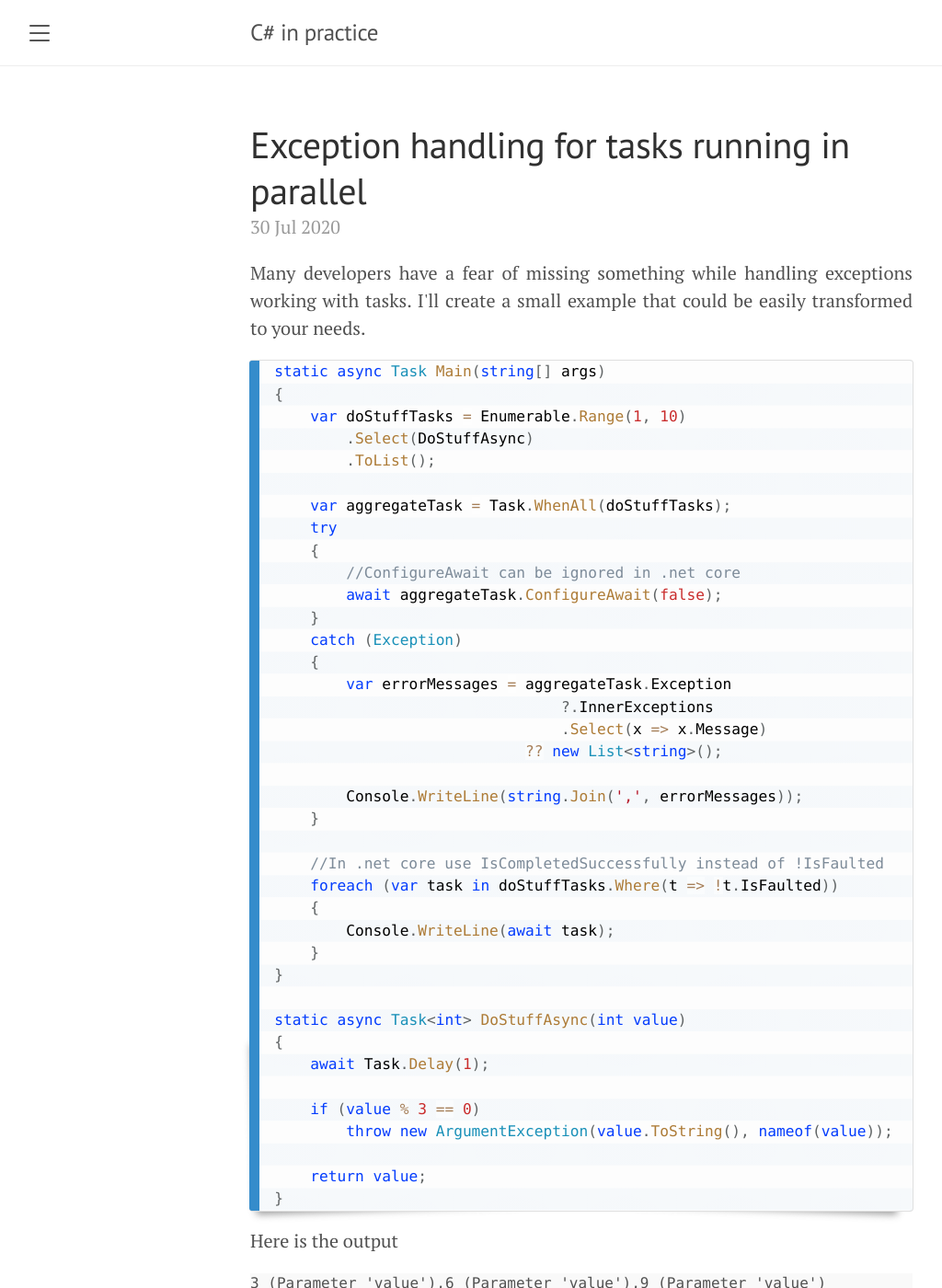
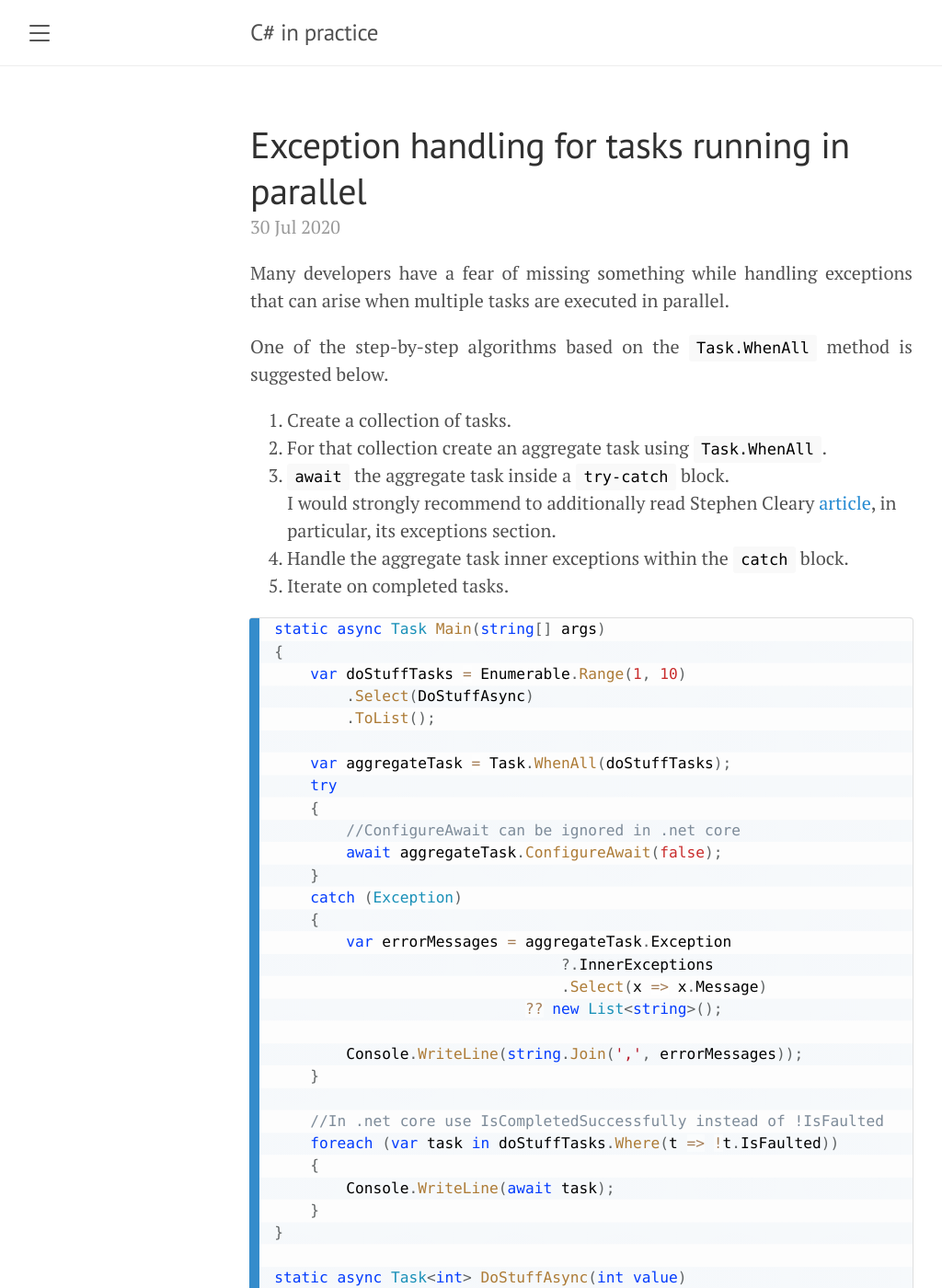
Before and after one commit to akovanev/kovanev.github.io, a Jekyll site: the page built from _posts/2020-07-30-Exception-handling-for-tasks-running-in-parallel.md, in a window 1280 px wide and 1400 px high. Shown: the whole window at 92% size, without its empty margins (8-1032 px from the left). Built offline with Jekyll 4.4.1, drawn with Linux system fonts in a browser that asks for light colours; some of the changed text lies outside the part shown.

Commit message:
exception handling article text updates

```diff
--- a/_posts/2020-07-30-Exception-handling-for-tasks-running-in-parallel.md
+++ b/_posts/2020-07-30-Exception-handling-for-tasks-running-in-parallel.md
@@ -3,7 +3,16 @@ layout: post
 title: Exception handling for tasks running in parallel
 ---
 
-<p>Many developers have a fear of missing something while handling exceptions working with tasks. I'll create a small example that could be easily transformed to your needs.</p>
+Many developers have a fear of missing something while handling exceptions that can arise when multiple tasks are executed in parallel.
+
+One of the step-by-step algorithms based on the <code>Task.WhenAll</code> method is suggested below.
+
+1. Create a collection of tasks.
+2. For that collection create an aggregate task using <code>Task.WhenAll</code>.
+3. <code>await</code> the aggregate task inside a <code>try-catch</code> block. <br>
+I would strongly recommend to additionally read  Stephen Cleary <a href="https://blog.stephencleary.com/2016/12/eliding-async-await.html">article</a>, in particular, its exceptions section.
+4. Handle the aggregate task inner exceptions within the <code>catch</code> block.
+5. Iterate on completed tasks.
 
 <pre><code class="language-cs">static async Task Main(string[] args)
 {
@@ -44,7 +53,7 @@ static async Task&lt;int&gt; DoStuffAsync(int value)
     return value;
 }</code></pre>
 
-<p>Here is the output</p>
+<p>Here is the output.</p>
 <pre><code class="nohighlight">3 (Parameter 'value'),6 (Parameter 'value'),9 (Parameter 'value')
 1
 2
```
Also changed, not shown: other parts of _posts/2020-07-30-Exception-handling-for-tasks-running-in-parallel.md (+0 -8 lines).
